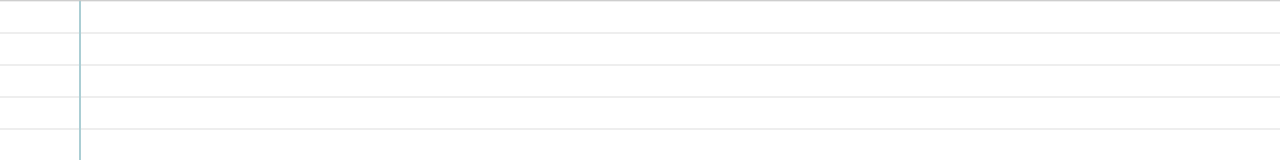
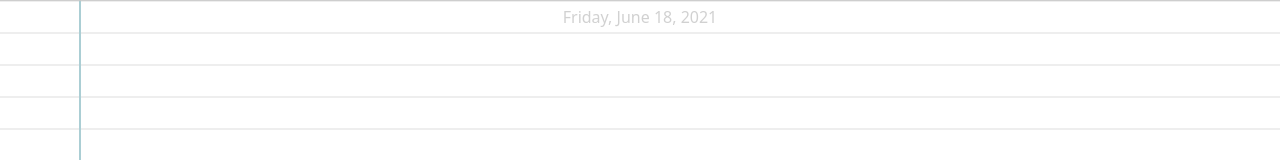
Before and after one commit to AlexeyVolkov/openNotes, a React (Create React App) app: page / in a window 1280 px wide. Shown: the top 160 px of the page. Built offline with nearby package versions, Linux system fonts and the light colour scheme.

Commit message:
add last modified date

```diff
--- a/src/App.scss
+++ b/src/App.scss
@@ -26,6 +26,7 @@ $font-family-sans-serif:
 $line-height: 2rem;
 $textarea-left-padding_start: 4.938rem;
 $textarea-left-padding_end: 5.063rem;
+$border-color: #cacacade;
 
 // global styles
 * {
@@ -53,6 +54,8 @@ body {
 
 // .note-text
 .note-text {
+  position: relative;
+
   &__label {
     @include visually-hidden;
   }
@@ -64,8 +67,8 @@ body {
 
     background-color: transparent;
     border: none;
-    border-top: thin solid #cacacade;
-    border-bottom: thin solid #cacacade;
+    border-top: thin solid $border-color;
+    border-bottom: thin solid $border-color;
     &:focus {
       outline: none;
     }
@@ -73,6 +76,7 @@ body {
     font-size: 1.6rem;
     font-weight: 200;
     text-shadow: 0.01rem 0.01rem #0000004f;
+    color: #383838;
 
     hanging-punctuation: first force-end last;
     font-feature-settings: 'onum', 'tnum', 'zero';
@@ -81,4 +85,12 @@ body {
     hyphens: auto;
     text-align: justify;
   }
+
+  &__date {
+    position: absolute;
+    top: 0.5rem;
+    left: 50%;
+    transform: translateX(-50%);
+    color: $border-color;
+  }
 }
--- a/src/App.tsx
+++ b/src/App.tsx
@@ -1,46 +1,31 @@
+import { ChangeEvent } from 'react'
+
 import debounce from './utils/debounce'
-import React from 'react'
+import useLocalStorage from './utils/useLocalStorage'
 import './App.scss'
-
-// Hook
-function useLocalStorage<T>(key: string, initialValue: T) {
-  // State to store our value
-  // Pass initial state function to useState so logic is only executed once
-  const [storedValue, setStoredValue] = React.useState<T>(() => {
-    try {
-      // Get from local storage by key
-      const item = window.localStorage.getItem(key)
-      // Parse stored json or if none return initialValue
-      return item ? JSON.parse(item) : initialValue
-    } catch (error) {
-      // If error also return initialValue
-      console.log(error)
-      return initialValue
-    }
-  })
-  // Return a wrapped version of useState's setter function that ...
-  // ... persists the new value to localStorage.
-  const setValue = (value: T | ((val: T) => T)) => {
-    try {
-      // Allow value to be a function so we have same API as useState
-      const valueToStore =
-        value instanceof Function ? value(storedValue) : value
-      // Save state
-      setStoredValue(valueToStore)
-      // Save to local storage
-      window.localStorage.setItem(key, JSON.stringify(valueToStore))
-    } catch (error) {
-      // A more advanced implementation would handle the error case
-      console.log(error)
-    }
-  }
-  return [storedValue, setValue] as const
-}
 
 function App() {
   const [noteText, setNoteText] = useLocalStorage<string>('note-text', '')
-  const updateNoteText = (event: React.ChangeEvent<HTMLTextAreaElement>) =>
+  const [noteLastModifiedDate, setNoteLastModifiedDate] = useLocalStorage<Date>(
+    'note-date',
+    new Date()
+  )
+  const options: object = {
+    weekday: 'long',
+    year: 'numeric',
+    month: 'long',
+    day: 'numeric',
+  }
+  const dateToShow: string = new Date(noteLastModifiedDate).toLocaleDateString(
+    'en-US',
+    options
+  )
+
+  const updateNoteText = (event: ChangeEvent<HTMLTextAreaElement>) => {
     setNoteText(event.target.value)
+    setNoteLastModifiedDate(new Date())
+  }
+
   const noteChangeHandler = debounce(updateNoteText, 300)
 
   return (
@@ -55,6 +40,7 @@ function App() {
         onChange={noteChangeHandler}
         defaultValue={noteText}
       />
+      <aside className='note-text__date'>{dateToShow}</aside>
     </form>
   )
 }
--- /dev/null
+++ b/src/utils/useLocalStorage.tsx
@@ -0,0 +1,36 @@
+import React from 'react'
+
+function useLocalStorage<T>(key: string, initialValue: T) {
+  // State to store our value
+  // Pass initial state function to useState so logic is only executed once
+  const [storedValue, setStoredValue] = React.useState<T>(() => {
+    try {
+      // Get from local storage by key
+      const item = window.localStorage.getItem(key)
+      // Parse stored json or if none return initialValue
+      return item ? JSON.parse(item) : initialValue
+    } catch (error) {
+      // If error also return initialValue
+      console.log(error)
+      return initialValue
+    }
+  })
+  // Return a wrapped version of useState's setter function that ...
+  // ... persists the new value to localStorage.
+  const setValue = (value: T | ((val: T) => T)) => {
+    try {
+      // Allow value to be a function so we have same API as useState
+      const valueToStore =
+        value instanceof Function ? value(storedValue) : value
+      // Save state
+      setStoredValue(valueToStore)
+      // Save to local storage
+      window.localStorage.setItem(key, JSON.stringify(valueToStore))
+    } catch (error) {
+      // A more advanced implementation would handle the error case
+      console.log(error)
+    }
+  }
+  return [storedValue, setValue] as const
+}
+export default useLocalStorage
```
